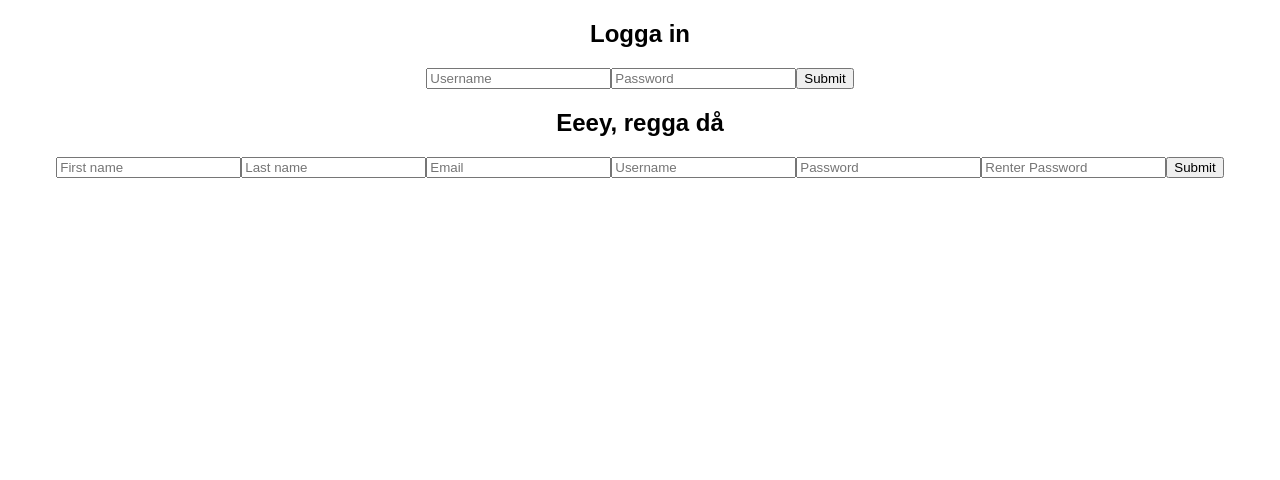
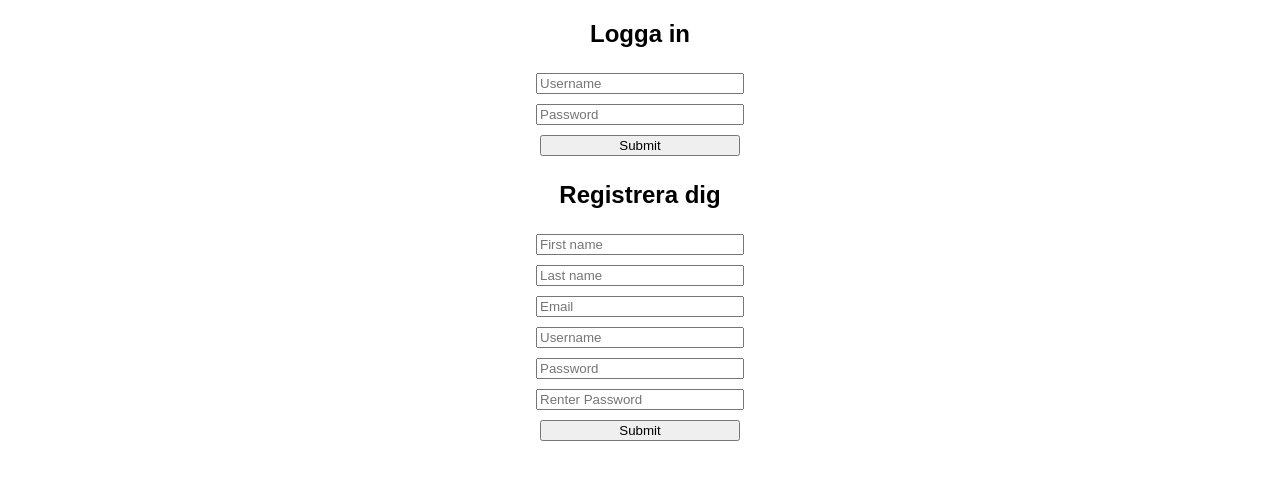
Before and after one commit to Oscmage/tournament-page, a React (Create React App) app in the folder frontend/: page / in a window 1280 px wide. Shown: the top 480 px of the page. Built offline with nearby package versions, Linux system fonts and the light colour scheme.

Commit message:
Add basic css.

```diff
--- a/frontend/src/App.tsx
+++ b/frontend/src/App.tsx
@@ -1,4 +1,5 @@
 import "./App.css";
+import "./css/Main.css";
 import * as React from "react";
 import { LoginContainer } from "./containerComponents/Login";
 import { RegisterContainer } from "./containerComponents/Register";
--- a/frontend/src/containerComponents/Login.tsx
+++ b/frontend/src/containerComponents/Login.tsx
@@ -12,7 +12,6 @@ const mapDispatchToProps = (dispatch: any) => ({
 });
 
 const mapStateToProps = (state: any) => {
-  console.log(state);
   return {
     loggedIn: state.authentication.loggedIn,
     user: state.authentication.user
--- /dev/null
+++ b/frontend/src/css/Main.css
@@ -0,0 +1,10 @@
+form {
+  display: flex;
+  flex-direction: column;
+  align-items: center;
+}
+
+input {
+  width: 200px;
+  margin: 5px;
+}
--- a/frontend/src/presentationComponents/Login.tsx
+++ b/frontend/src/presentationComponents/Login.tsx
@@ -1,6 +1,7 @@
 import * as React from "react";
 import LoginForm from "./LoginForm";
 import { IUser } from "../interface/State";
+import "../css/Login.css";
 
 class Login extends React.Component<
   {
--- a/frontend/src/presentationComponents/RegisterForm.tsx
+++ b/frontend/src/presentationComponents/RegisterForm.tsx
@@ -73,7 +73,7 @@ class RegisterForm extends React.Component<
     if (this.state.passwordMatch) {
       return (
         <div className="RegisterForm">
-          <h2>Eeey, regga då</h2>
+          <h2>Registrera dig</h2>
           {form}
         </div>
       );
```
Also changed, not shown: frontend/src/css/Login.css (added).
